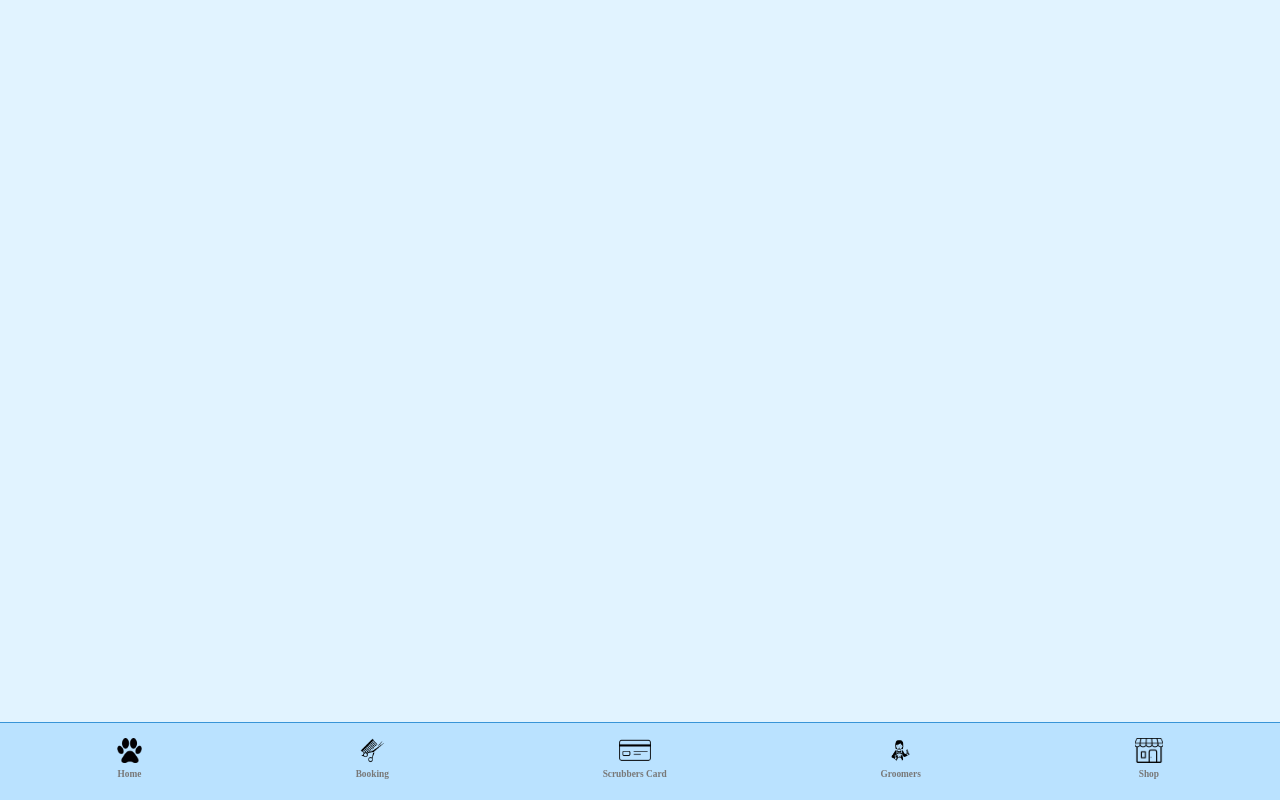
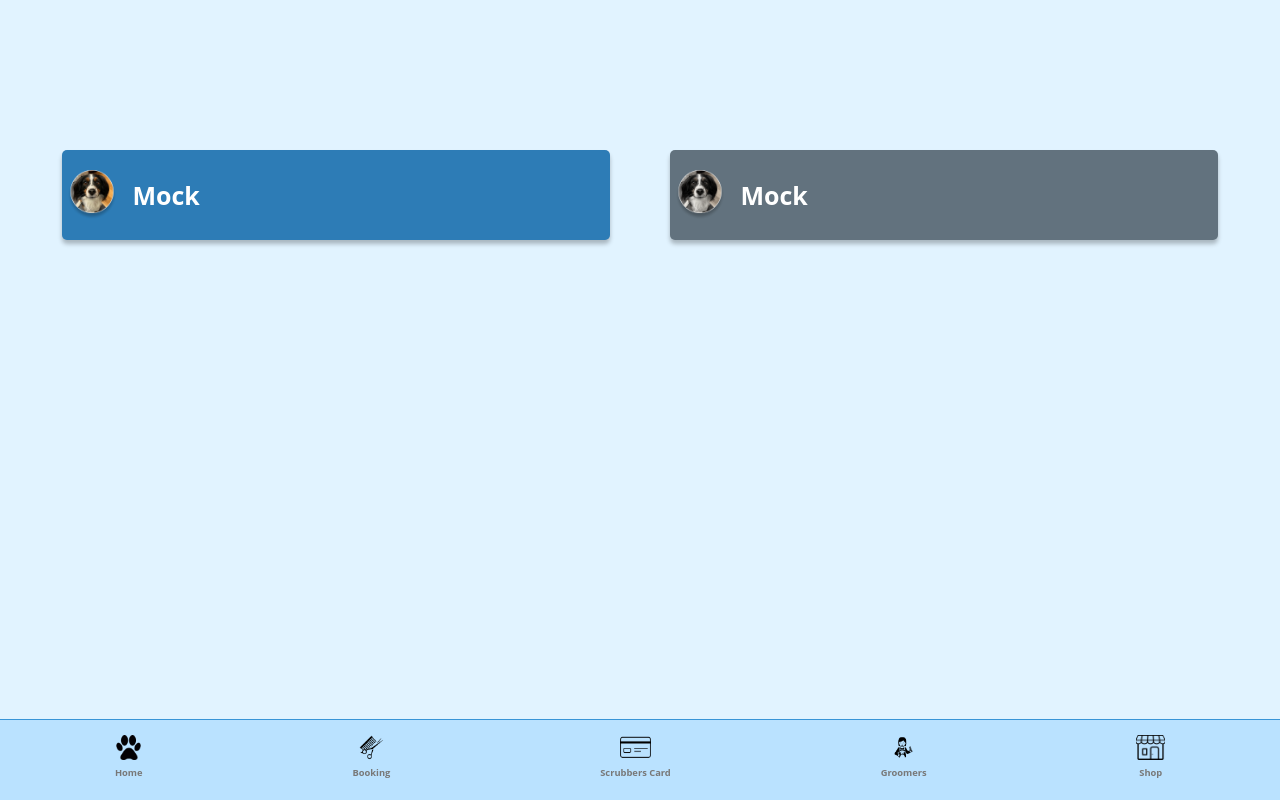
Before and after one commit to ovuruska/react-typescript-web-app-2, a React (Vite) app: page / in a window 1280 px wide. Built offline with nearby package versions, Linux system fonts and the light colour scheme.

Commit message:
pet cards added with mock data

```diff
--- a/index.html
+++ b/index.html
@@ -2,7 +2,7 @@
 <html lang="en">
   <head>
     <meta charset="UTF-8" />
-    <link rel="icon" type="image/svg+xml" href="/vite.svg" />
+    <link rel="icon" type="image/png" href="/favicon.png" />
     <meta name="viewport" content="width=device-width, initial-scale=1.0" />
     <title>Vite + React</title>
   </head>
--- a/src/App.css
+++ b/src/App.css
@@ -4,3 +4,11 @@
   justify-content: space-around;
   align-items: center;
 }
+
+.wrapper {
+  width: 100%;
+  display: flex;
+  flex-direction: column;
+
+  align-items: center;
+}
--- a/src/App.jsx
+++ b/src/App.jsx
@@ -1,12 +1,20 @@
 import { useState } from "react";
+import { BrowserRouter, Route, Routes } from "react-router-dom";
 
 import "./App.css";
 import BottomNavBar from "./components/bottom-nav/bottomNav";
+import PetCard from "./components/pet-card/petCard";
+import HomePage from "./pages/home-page/home";
 
 function App() {
   return (
     <div className="App">
-      <BottomNavBar />
+      <div className="wrapper">
+        <Routes>
+          <Route element={<HomePage />} path="/" />
+        </Routes>
+        <BottomNavBar />
+      </div>
     </div>
   );
 }
--- a/src/components/pet-card/petCard.css
+++ b/src/components/pet-card/petCard.css
@@ -0,0 +1,73 @@
+.pet-card-wrapper {
+  display: flex;
+  align-items: center;
+  justify-content: space-around;
+  width: 95%;
+  margin-top: 150px;
+}
+
+.pet-card {
+  padding: 20px 5px;
+  display: flex;
+  align-items: center;
+  background: #2d7cb6;
+  box-shadow: 0px 4px 4px rgba(0, 0, 0, 0.25);
+  border-radius: 5px;
+  transition: all 0.3s linear;
+}
+
+.pet-card-non-active {
+  filter: grayscale(0.8);
+  -webkit-filter: grayscale(0.8);
+}
+
+.pet-card:hover {
+  cursor: pointer;
+}
+
+.pet-card img {
+  width: 50px;
+  margin-right: 15px;
+}
+
+.pet-card h1 {
+  font-weight: 700;
+  font-size: 25px;
+
+  text-align: center;
+
+  color: #ffffff;
+}
+
+.pet-card h3 {
+  font-size: 14px;
+}
+
+.name-wrapper {
+  display: flex;
+  width: fit-content;
+  align-items: center;
+  padding-right: 5px;
+}
+
+.groom-wash-wrapper {
+  display: flex;
+  align-items: center;
+  justify-content: space-around;
+  width: 60%;
+}
+
+.groom-wash-card {
+  margin-left: 10px;
+  background: #ffffff;
+  padding: 4px 4px;
+  width: 50%;
+  border: 0.25px solid #d6d8da;
+  border-radius: 10px;
+  color: #2d7cb6;
+  text-align: center;
+}
+
+.number-h3 {
+  font-size: 20px !important;
+}
--- a/src/components/pet-card/petCard.jsx
+++ b/src/components/pet-card/petCard.jsx
@@ -1,10 +1,26 @@
+import { useEffect, useState } from "react";
+
+import mockPhotoSrc from "../../assets/pet-card/dogmock.png";
 import "./petCard.css";
 
 export default function PetCard() {
+  const [pets, setPets] = useState([]);
+  const [selectedpet, setselectedpet] = useState(0);
+
   function getMockDogs() {
     return [
       {
-        name: "mock",
+        name: "Mock",
+        breed: "mock",
+        age: 5,
+        weight: 20,
+        description: "mock",
+        owner: "mock",
+        rabies_vaccination: "mock",
+        employee_notes: "mock",
+      },
+      {
+        name: "Mock",
         breed: "mock",
         age: 5,
         weight: 20,
@@ -15,5 +31,53 @@ export default function PetCard() {
       },
     ];
   }
-  return <div className="pet-card"></div>;
+  useEffect(() => {
+    setTimeout(() => {
+      setPets(getMockDogs());
+    }, 1000);
+  }, []);
+  return (
+    <div className="pet-card-wrapper">
+      {pets.length === 0 ? (
+        <div className="pet-card-mock"></div>
+      ) : (
+        pets.map((pet, ind) => {
+          return (
+            <div
+              onClick={() => {
+                setselectedpet(ind);
+              }}
+              key={ind}
+              className={`pet-card ${
+                ind !== selectedpet && "pet-card-non-active"
+              }`}
+              style={{
+                width:
+                  pets.length > 0
+                    ? String(100 / pets.length - 5) + "%"
+                    : "100%",
+              }}
+            >
+              <img src={mockPhotoSrc}></img>
+              <div className="name-wrapper">
+                <h1>{pet.name}</h1>
+              </div>
+              {pets.length < 2 && (
+                <div className="groom-wash-wrapper">
+                  <div className="groom-wash-card">
+                    <h3 className="number-h3">7</h3>
+                    <h3>GROOMING</h3>
+                  </div>
+                  <div className="groom-wash-card">
+                    <h3 className="number-h3">3</h3>
+                    <h3>WEWASH</h3>
+                  </div>
+                </div>
+              )}
+            </div>
+          );
+        })
+      )}
+    </div>
+  );
 }
--- a/src/index.css
+++ b/src/index.css
@@ -1,6 +1,7 @@
 * {
   box-sizing: border-box;
   margin: 0;
+  font-family: "Open Sans";
 }
 
 body,
--- a/src/pages/home-page/home.jsx
+++ b/src/pages/home-page/home.jsx
@@ -0,0 +1,10 @@
+import { Fragment } from "react";
+import PetCard from "../../components/pet-card/petCard";
+
+export default function HomePage() {
+  return (
+    <Fragment>
+      <PetCard />
+    </Fragment>
+  );
+}
```
Also changed, not shown: public/favicon.png (added), src/assets/pet-card/dogmock.png (added).
